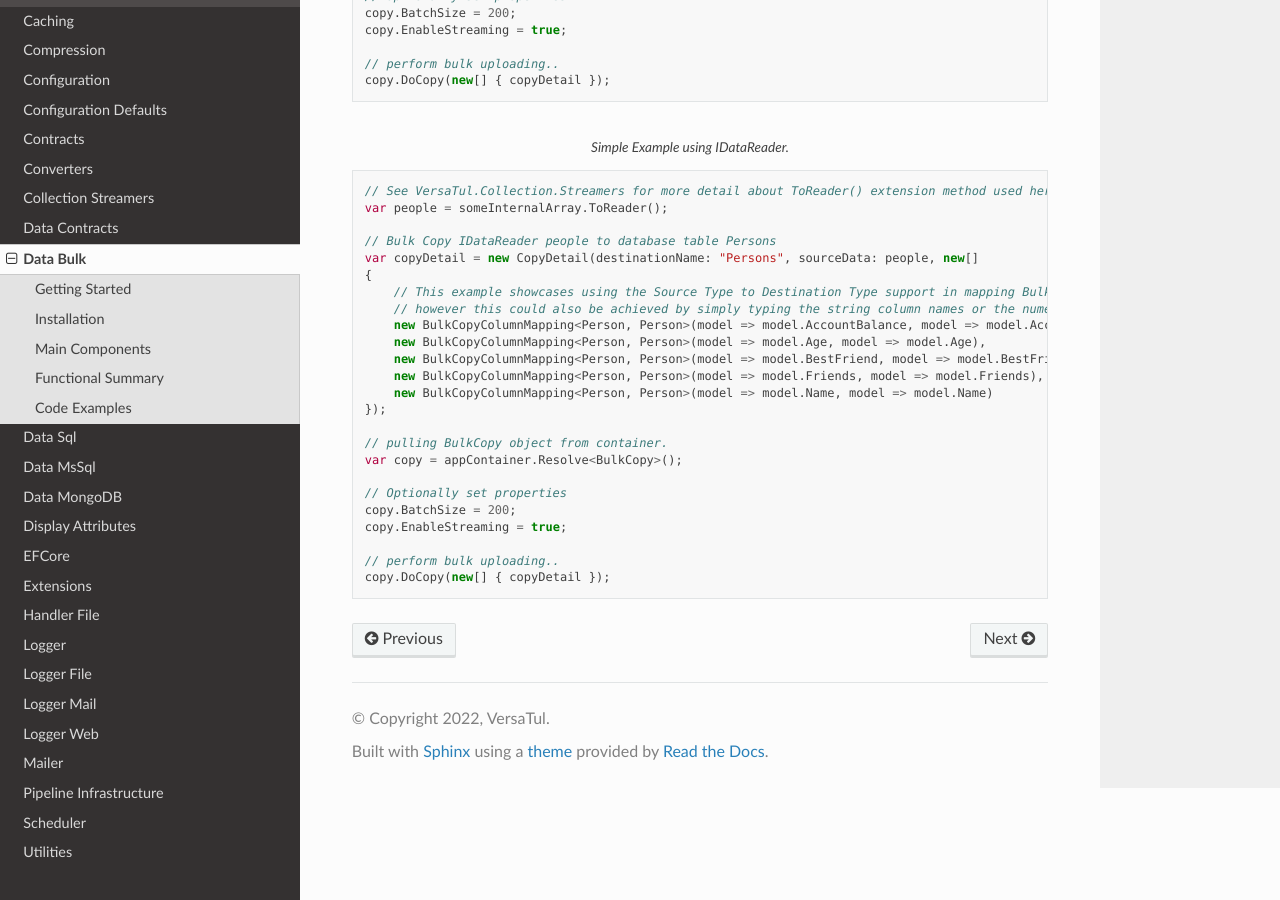
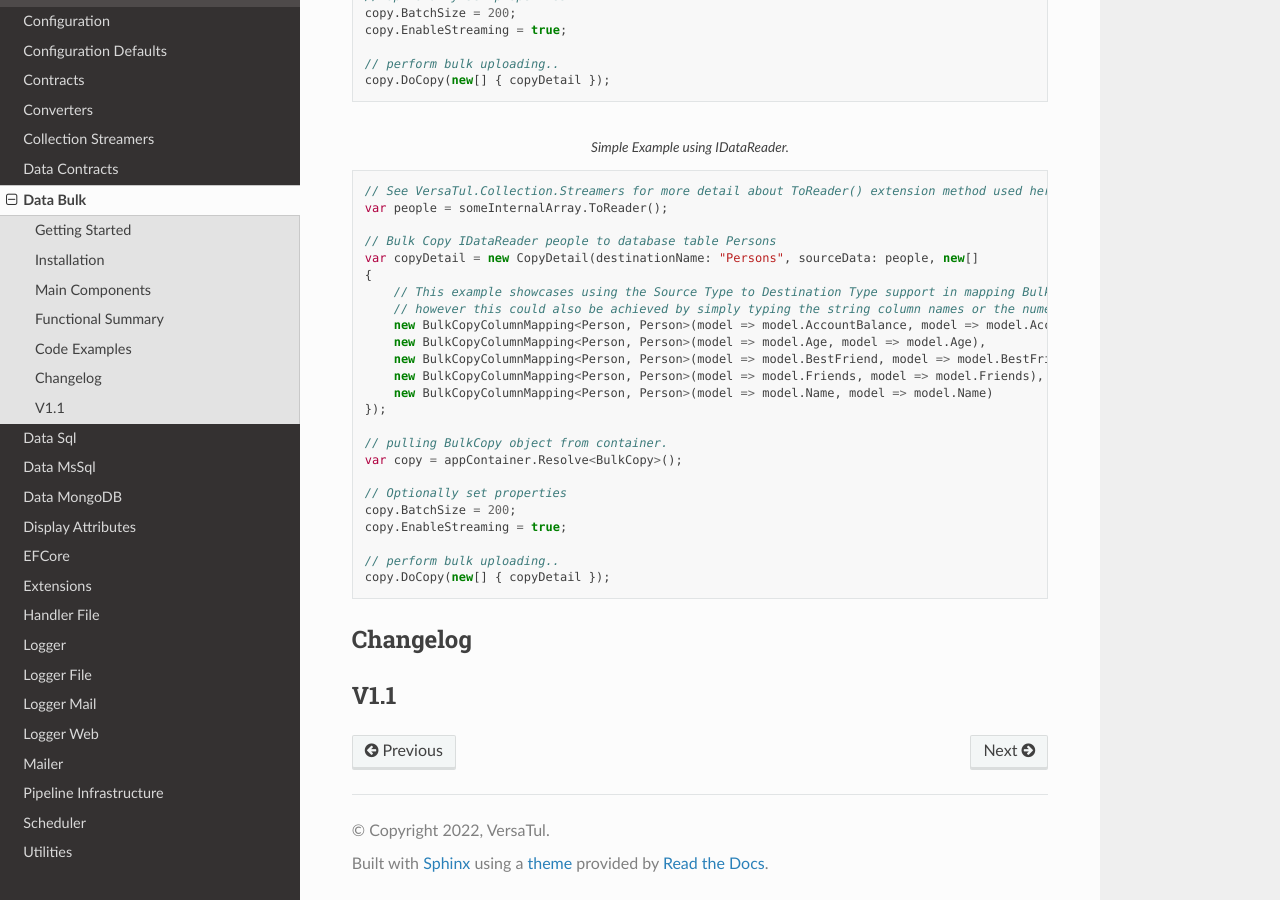
Before and after one commit to BjornWilliams/DocsVersaTul, a Sphinx documentation site: the page built from docs/source/bulk.rst, in a window 1280 px wide and 900 px high, scrolled down 1455 px. Built offline with Sphinx 7.4.7 and the Read the Docs theme 2.0.0, drawn with Linux system fonts in a browser that asks for light colours.

Commit message:
Update bulk.rst

```diff
--- a/docs/source/bulk.rst
+++ b/docs/source/bulk.rst
@@ -89,3 +89,11 @@ Code Examples
 
     // perform bulk uploading..
     copy.DoCopy(new[] { copyDetail });
+
+
+
+Changelog
+-------------
+
+V1.1
+-------------
```
